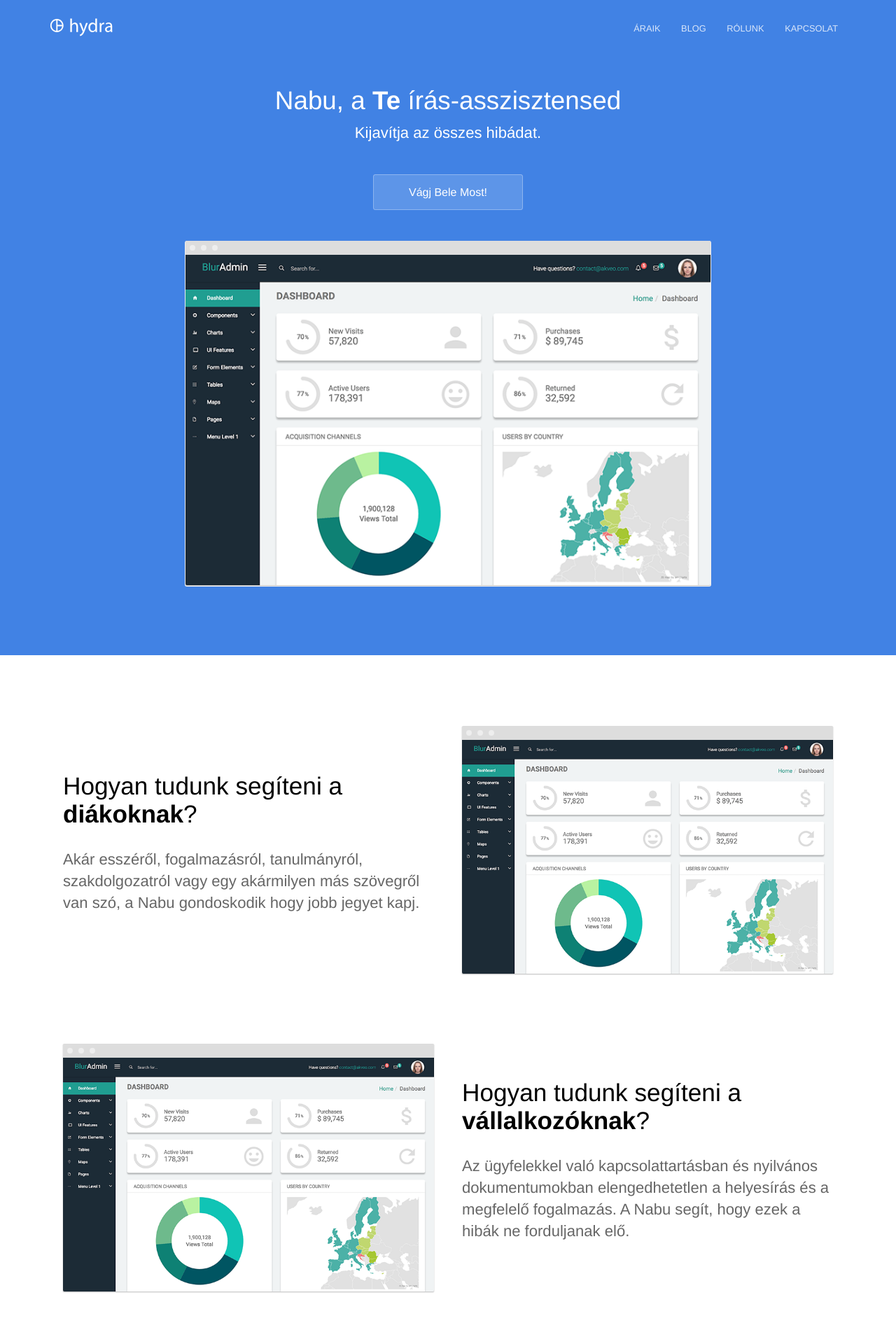
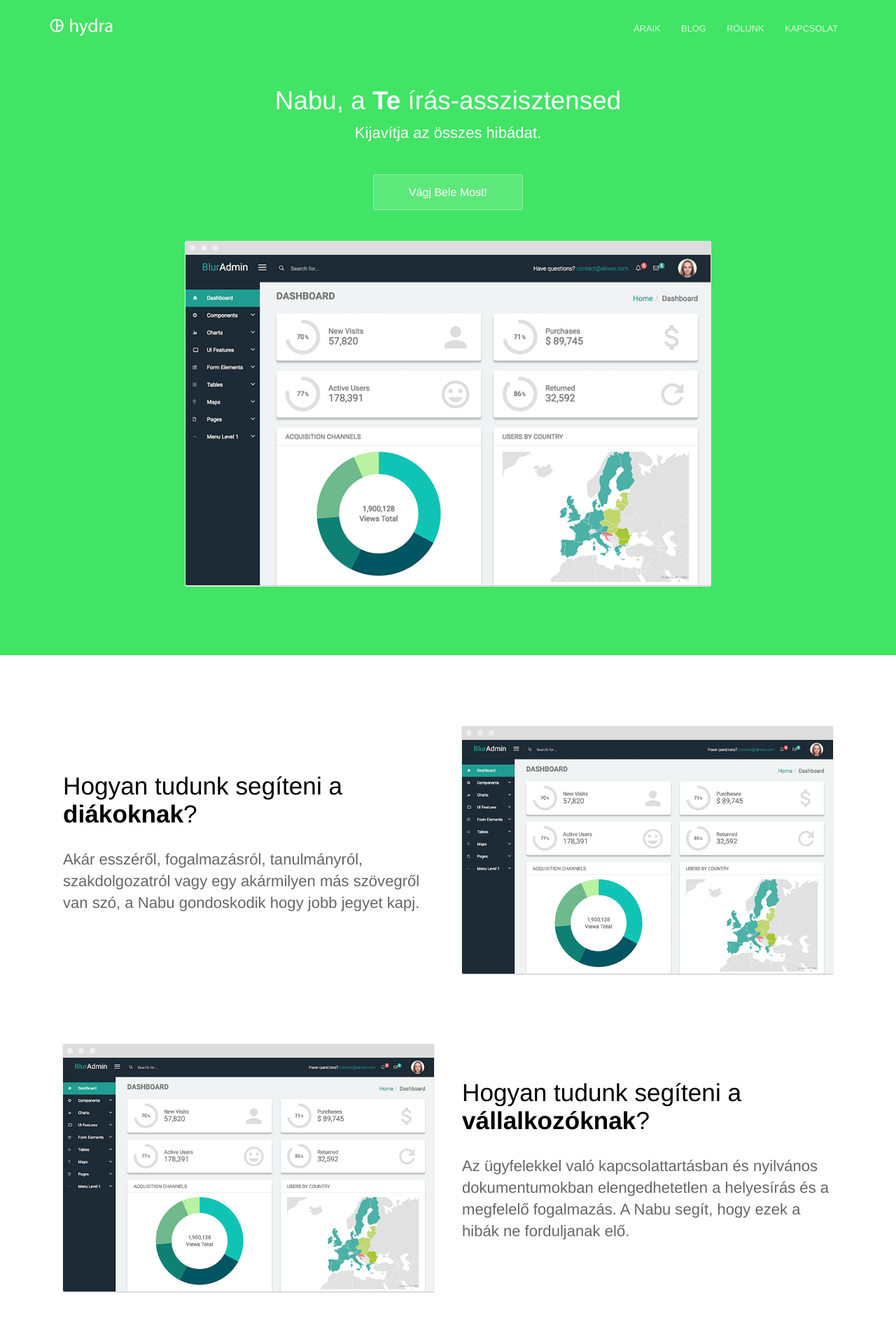
Before and after one commit to Nabu-Writing/NabuWebsite, a Jekyll site: the page built from index.html, in a window 1280 px wide. Shown: the top 1920 px of the page at 70% size. Built offline with Jekyll 4.4.1, drawn with Linux system fonts in a browser that asks for light colours.

Commit message:
Color style change

```diff
--- a/_sass/variables.scss
+++ b/_sass/variables.scss
@@ -1,5 +1,5 @@
-$brand-color: #4182e4;
-$secondary-brand-color: #4182e4;
+$brand-color: #41e464;
+$secondary-brand-color: #41e464;
 $middle-gradient-color: mix($brand-color, $secondary-brand-color, 95%);
 
 // Breakpoints
```
